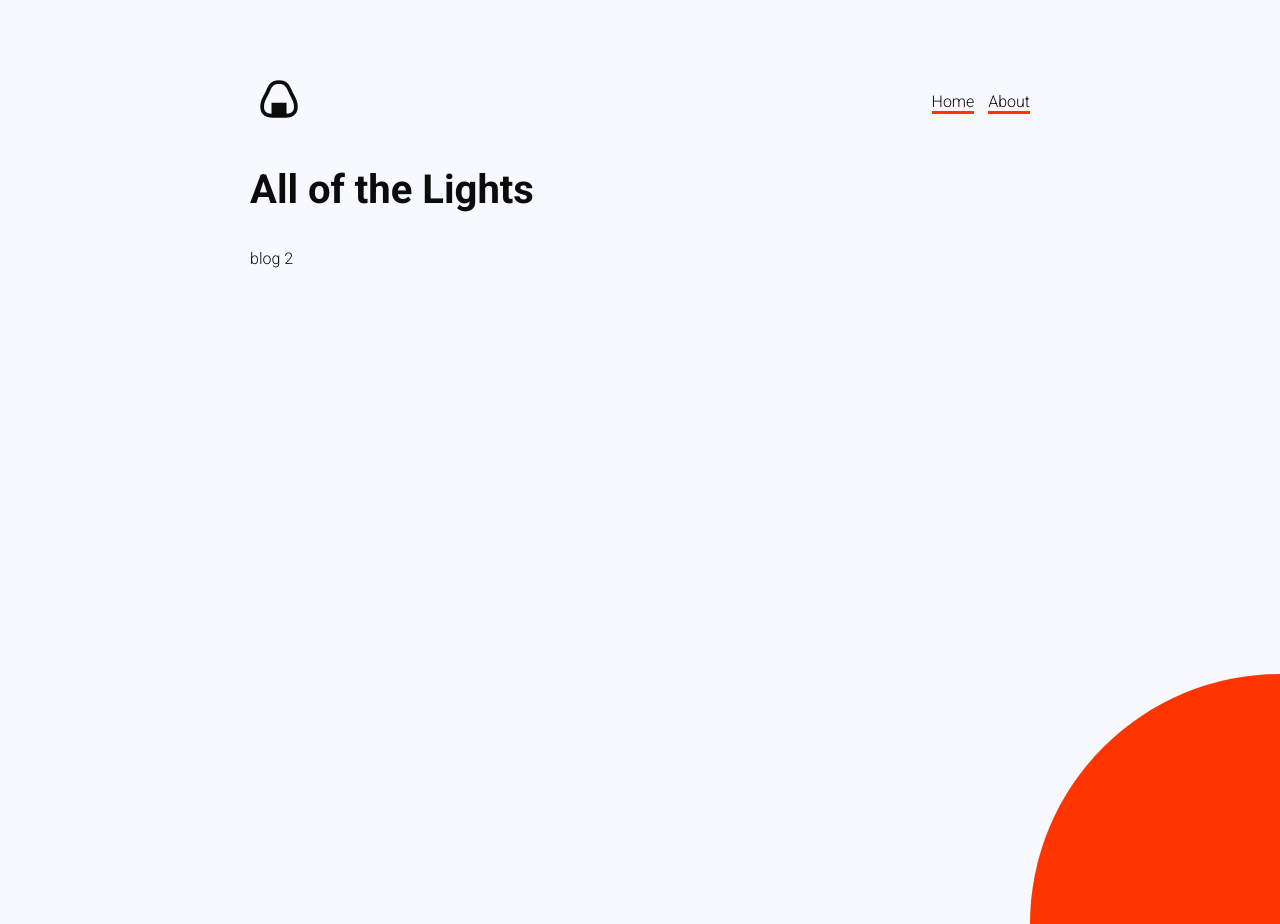
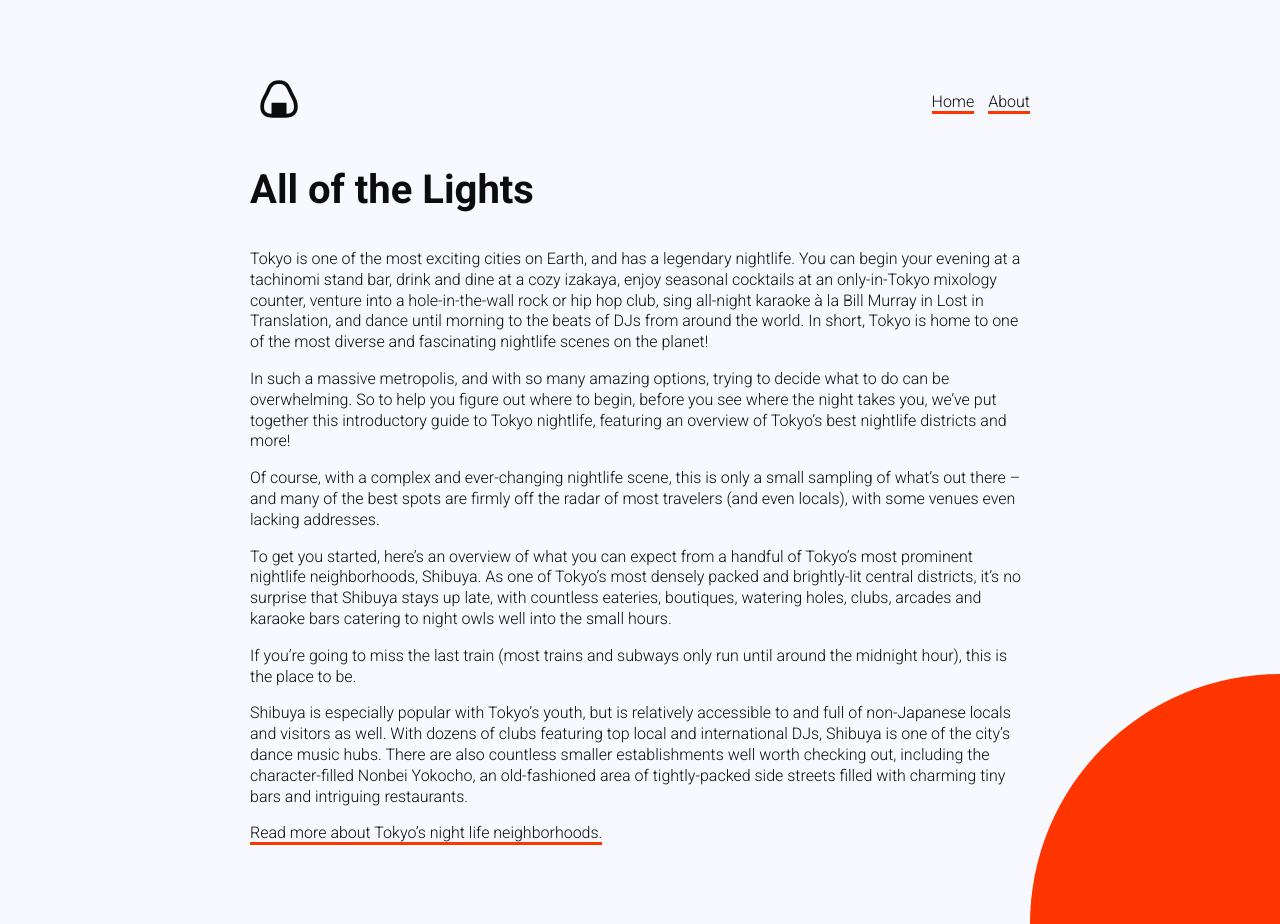
Before and after one commit to stephenbarkan/anightinjapan, a Jekyll site: the page built from _posts/2019-04-11-allofthelights.markdown, in a window 1280 px wide and 924 px high. Built offline with Jekyll 4.4.1, drawn with Linux system fonts in a browser that asks for light colours.

Commit message:
Updated Allofthelights

```diff
--- a/_posts/2019-04-11-allofthelights.markdown
+++ b/_posts/2019-04-11-allofthelights.markdown
@@ -5,4 +5,16 @@ excerpt: Here are my 5 tips to keep you sane and get you to your destination on
   Tokyo Subway.
 ---
 
-blog 2
+Tokyo is one of the most exciting cities on Earth, and has a legendary nightlife. You can begin your evening at a tachinomi stand bar, drink and dine at a cozy izakaya, enjoy seasonal cocktails at an only-in-Tokyo mixology counter, venture into a hole-in-the-wall rock or hip hop club, sing all-night karaoke à la Bill Murray in Lost in Translation, and dance until morning to the beats of DJs from around the world. In short, Tokyo is home to one of the most diverse and fascinating nightlife scenes on the planet!
+
+In such a massive metropolis, and with so many amazing options, trying to decide what to do can be overwhelming. So to help you figure out where to begin, before you see where the night takes you, we’ve put together this introductory guide to Tokyo nightlife, featuring an overview of Tokyo’s best nightlife districts and more!
+
+Of course, with a complex and ever-changing nightlife scene, this is only a small sampling of what’s out there – and many of the best spots are firmly off the radar of most travelers (and even locals), with some venues even lacking addresses.
+
+To get you started, here’s an overview of what you can expect from a handful of Tokyo’s most prominent nightlife neighborhoods, Shibuya. As one of Tokyo’s most densely packed and brightly-lit central districts, it’s no surprise that Shibuya stays up late, with countless eateries, boutiques, watering holes, clubs, arcades and karaoke bars catering to night owls well into the small hours.
+
+If you’re going to miss the last train (most trains and subways only run until around the midnight hour), this is the place to be.
+
+Shibuya is especially popular with Tokyo’s youth, but is relatively accessible to and full of non-Japanese locals and visitors as well. With dozens of clubs featuring top local and international DJs, Shibuya is one of the city’s dance music hubs. There are also countless smaller establishments well worth checking out, including the character-filled Nonbei Yokocho, an old-fashioned area of tightly-packed side streets filled with charming tiny bars and intriguing restaurants.
+
+[Read more about Tokyo’s night life neighborhoods.](https://boutiquejapan.com/tokyo-nightlife-guide/)
```
